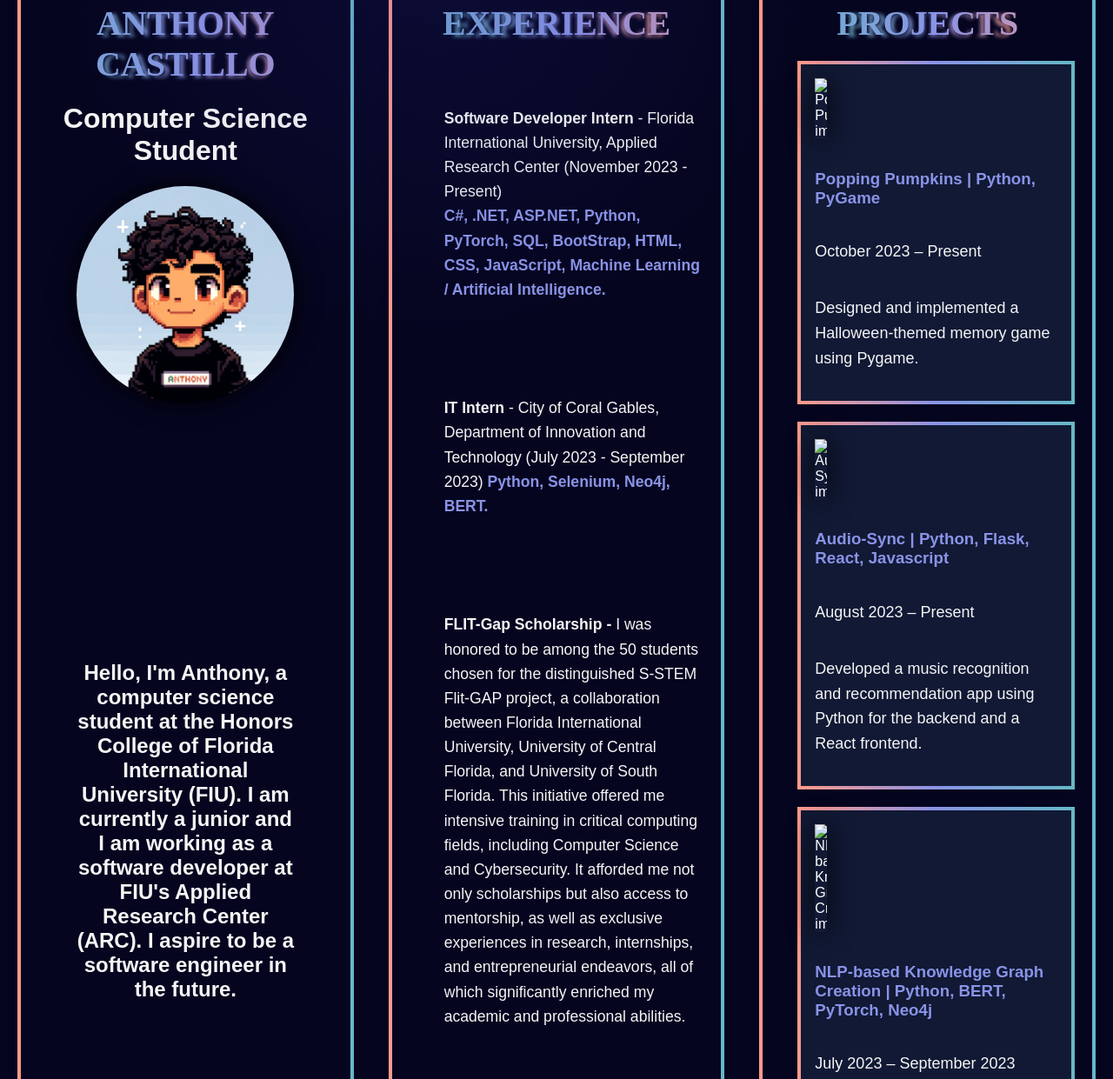
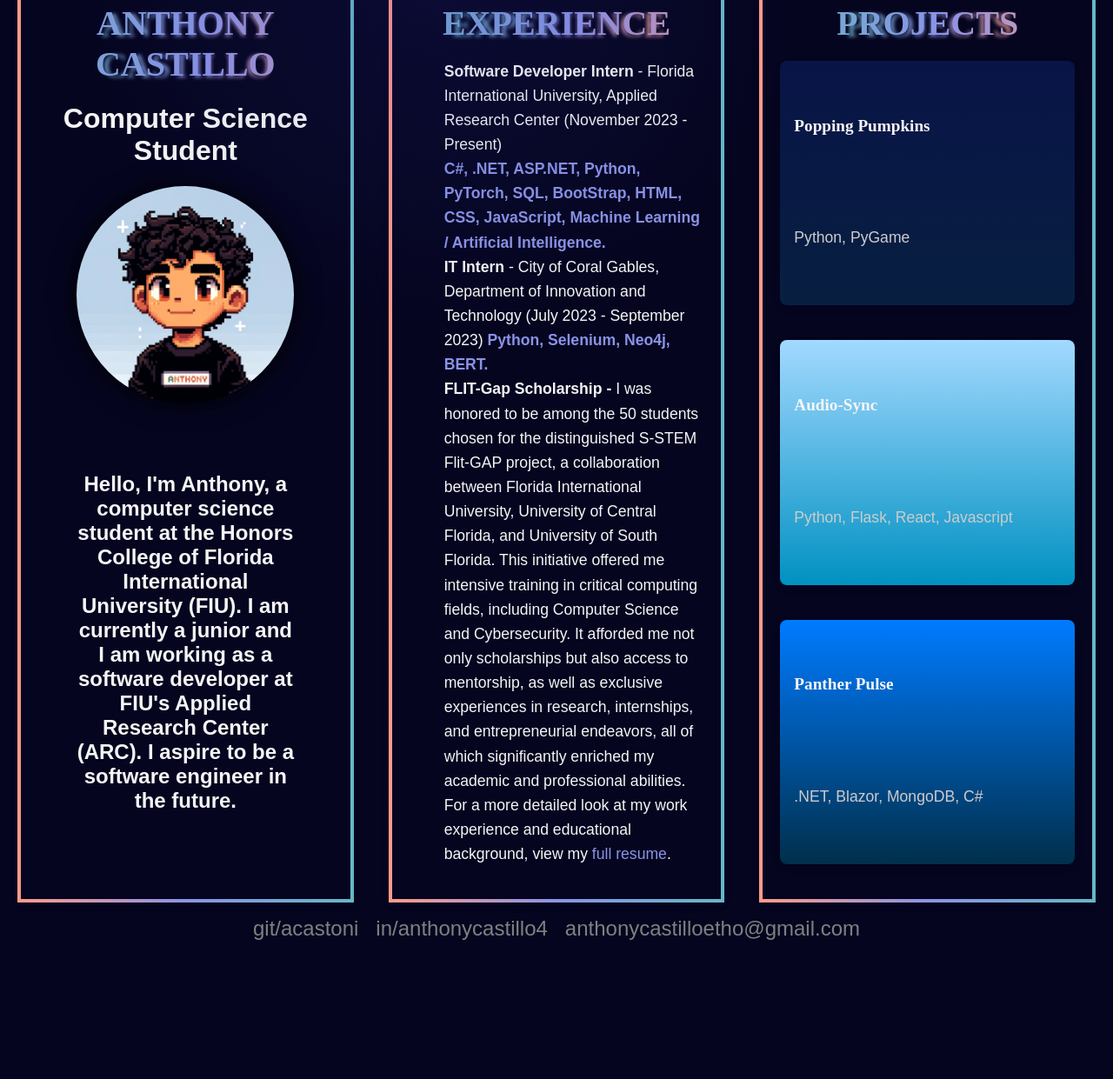
Before and after one commit to acastoni/Portfolio, a plain HTML site: page index.html in a window 1280 px wide. Shown: the part 141-1382 px from the top of the page at 87% size. After the commit the page ends 1239 px from the top, so only its background shows below. Drawn offline with Linux system fonts and the light colour scheme; a web font is replaced by a local one.

Commit message:
-projects section

```diff
--- a/css/styles.css
+++ b/css/styles.css
@@ -61,21 +61,21 @@ footer {
   display: block;
   align-items: center;
   text-align: center;
-  position: relative; /* Required for pseudo-element positioning */
+  position: relative;
   font-family: '8BIT WONDER';
 }
 
 .textAnimation::before {
-  content: attr(data-text); /* Use a data attribute to duplicate the text */
+  content: attr(data-text);
   position: absolute;
-  left: 2px; /* Adjust shadow offset here */
-  top: 2px; /* Adjust shadow offset here */
+  left: 2px;
+  top: 2px;
   z-index: -1;
   background-image: linear-gradient(to left, #ff9a8b, #8a93e6, #67b7c7);
   -webkit-background-clip: text;
   background-clip: text;
   color: transparent;
-  filter: blur(2px); /* Adjust the blur for shadow effect */
+  filter: blur(2px);
   overflow: hidden;
   width: 100%;
   height: 100%;
@@ -106,8 +106,6 @@ footer {
   align-items: center;
   justify-content: space-between;
   flex: 1;
-  min-width: 300px;
-  min-height: 300px;
   height: auto;
 }
 
@@ -194,7 +192,6 @@ ul {
 
 .bio {
   display: flex;
-
   align-items: center;
   justify-content: left;
   margin: 0 auto;
@@ -209,48 +206,105 @@ ul {
 
 .projects-container {
   display: flex;
-  flex-wrap: wrap;
-  justify-content: center; /* Centers project boxes */
-  align-items: flex-start; /* Aligns boxes to the start of the cross axis */
-  padding: 10px;
+  flex-direction: column;
+  align-items: flex-start;
+  width: 100%;
 }
 
-.project {
+
+.project1 {
   background-color: #111935;
   color: #fff;
   border-radius: 8px;
   box-shadow: 0 4px 8px rgba(0, 0, 0, 0.1);
-  border: solid 4px transparent;
-  border-image: linear-gradient(to right, #ff9a8b, #8a93e6, #67b7c7) 1 round;
+  margin: 20px 0;
+  display: flex;
+  align-items: center;
   padding: 1rem;
-  margin: 10px; /* Space around each project box */
-  transition: transform 0.3s ease;
-
-  /* Fixed width and height */
-  width: 200px; /* Adjust the width as needed */
-  height: 3 px; /* Adjust the height as needed */
-
-  /* Remove any flex item properties that might affect the size */
-  /* flex: none; */ /* Uncomment if necessary */
+  background: linear-gradient(to bottom, #081447,  #081f41);
+  transition: transform 0.3s ease, box-shadow 0.3s ease;
 }
 
-.project img {
-  width: 5%; /* Image takes the full width of its container */
-  height: auto; /* Maintain aspect ratio of the image */
-  margin-bottom: 1rem; /* Space below the image */
-  box-shadow: 0 0 30px black;
+.project2 {
+  background-color: #111935;
+  color: #fff;
+  border-radius: 8px;
+  box-shadow: 0 4px 8px rgba(0, 0, 0, 0.1);
+  margin: 20px 0;
+  display: flex;
+  align-items: center;
+  padding: 1rem;
+  background: linear-gradient(to bottom, #a2d9ff, #0091c2);
+  transition: transform 0.3s ease, box-shadow 0.3s ease;
 }
 
-.project h3, .project p {
-  color: whitesmoke; /* Match the color with the .experience section */
-  text-align: left; /* Align text to match the .experience section */
+.project3 {
+  background-color: #111935;
+  color: #fff;
+  border-radius: 8px;
+  box-shadow: 0 4px 8px rgba(0, 0, 0, 0.1);
+  margin: 20px 0;
+  display: flex;
+  align-items: center;
+  padding: 1rem;
+  background: linear-gradient(to bottom, #007bff, #002f4b);
+  transition: transform 0.3s ease, box-shadow 0.3s ease;
 }
 
-.project a {
-  color: #8a93e6; /* Link color to match the .experience section */
-  text-decoration: none; /* No underline for links */
+.project1:hover {
+  transform: scale(1.05);
+  box-shadow: 0 6px 12px rgba(0, 0, 0, 0.2);
+  background: linear-gradient(to bottom, #081447,  #081f41);
 }
 
-.project a:hover {
-  color: #ff9a8b; /* Hover effect color */
+.project2:hover {
+  transform: scale(1.05);
+  box-shadow: 0 6px 12px rgba(0, 0, 0, 0.2);
+  background: linear-gradient(to bottom, #b3e0ff, #1a92d2);
 }
+
+.project3:hover {
+  transform: scale(1.05);
+  box-shadow: 0 6px 12px rgba(0, 0, 0, 0.2);
+  background: linear-gradient(to bottom, #3399ff, #003366);
+}
+.project-info {
+  display: flex;
+  flex-direction: column;
+  justify-content: center;
+  align-items: flex-start;
+}
+
+.project-info h3, .project-info p {
+  margin: 0;
+  color: whitesmoke;
+}
+
+.project-info h3 {
+  font-size: 1.2rem;
+  margin-bottom: 0.5rem;
+  font-family: '8BIT WONDER';
+}
+
+.project-info p {
+  color: #cccccc;
+  font-size: 1.1rem;
+
+}
+
+@media (max-width: 768px) {
+  .project {
+    flex-direction: column;
+    align-items: center;
+    text-align: center;
+  }
+
+  .project img {
+    width: 80%;
+    margin-bottom: 1rem;
+  }
+
+  .project-info {
+    align-items: center;
+  }
+}
--- a/index.html
+++ b/index.html
@@ -58,33 +58,26 @@
     <div class="projects">
       <span class="textAnimation" data-text="PROJECTS"><strong>PROJECTS</strong></span>
       <div class="projects-container">
-        <div class="project">
-          <img src="path_to_image1.jpg" alt="Popping Pumpkins image">
-          <div>
-            <h3><a href="https://github.com/yourusername/popping-pumpkins">Popping Pumpkins | Python, PyGame</a></h3>
-            <p>October 2023 – Present</p>
-            <p>Designed and implemented a Halloween-themed memory game using Pygame.</p>
+        <div class="project1">
+          <div class="project-info">
+            <h3><strong>Popping Pumpkins</strong></h3>
+            <p>Python, PyGame</p>
           </div>
         </div>
-        <div class="project">
-          <img src="path_to_image2.jpg" alt="Audio-Sync image">
-          <div>
-            <h3><a href="https://github.com/yourusername/audio-sync">Audio-Sync | Python, Flask, React, Javascript</a></h3>
-            <p>August 2023 – Present</p>
-            <p>Developed a music recognition and recommendation app using Python for the backend and a React frontend.</p>
+        <div class="project2">
+          <div class="project-info">
+            <h3>Audio-Sync</h3>
+            <p>Python, Flask, React, Javascript</p>
           </div>
         </div>
-        <div class="project">
-          <img src="path_to_image3.jpg" alt="NLP-based Knowledge Graph Creation image">
-          <div>
-            <h3><a href="https://github.com/yourusername/nlp-knowledge-graph">NLP-based Knowledge Graph Creation | Python, BERT, PyTorch, Neo4j</a></h3>
-            <p>July 2023 – September 2023</p>
-            <p>Integrated NLP and knowledge graphs for optimizing AI capabilities and knowledge graph speed.</p>
+        <div class="project3">
+          <div class="project-info">
+            <h3>Panther Pulse</h3>
+            <p>.NET, Blazor, MongoDB, C#</p>
           </div>
         </div>
       </div>
     </div>
-  </div>
   <footer>
     <a href="https://github.com/acastoni" target="_blank">git/acastoni</a>
     <a href="https://www.linkedin.com/in/anthonycastillo4/" target="_blank">in/anthonycastillo4</a>
```
Also changed, not shown: images/audiosync.png (added), images/pantherpulse.png (added), images/pumpkins.png (added).
